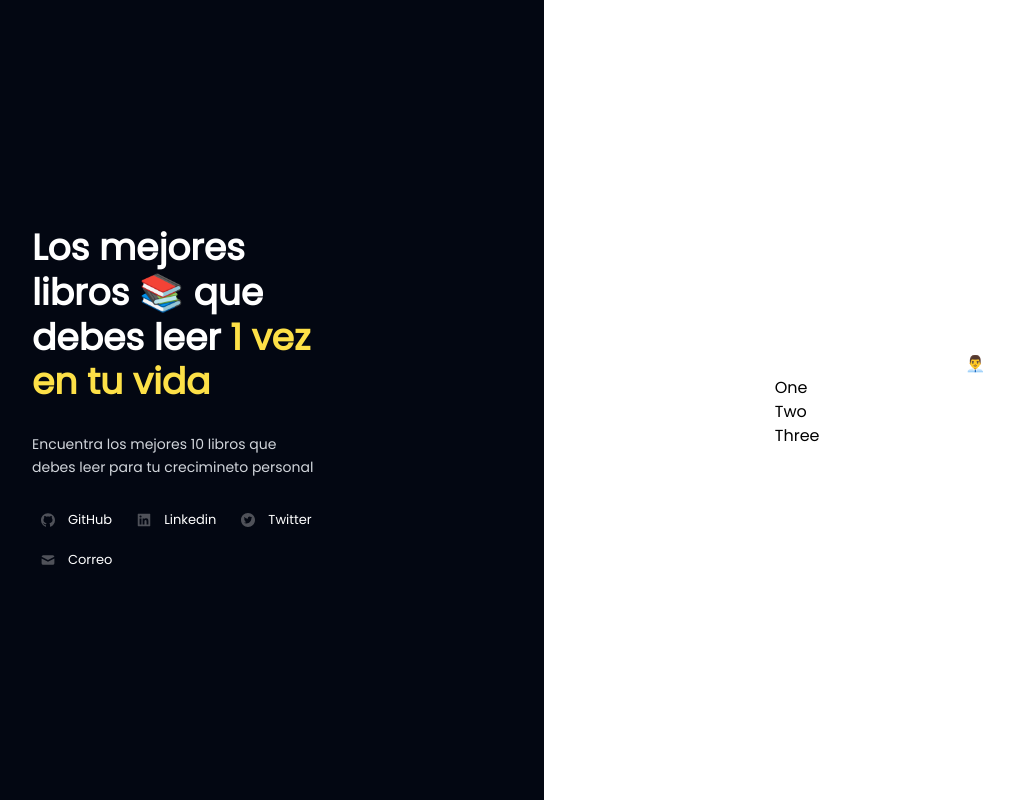
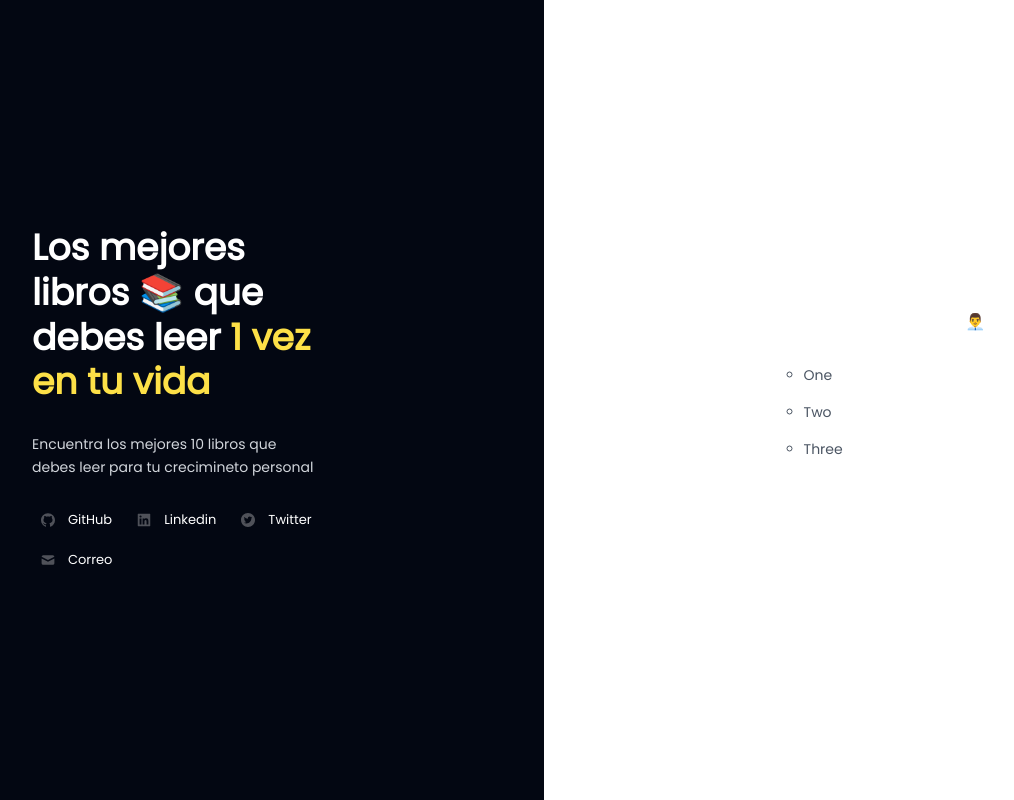
Before and after one commit to coderito/Boof, a Next.js app: page / in a window 1280 px wide. Shown: the whole page, without its empty margins (64-1078 px from the left). Built offline with nearby package versions, Linux system fonts and the light colour scheme.

Commit message:
estilos para el lado derecho

```diff
--- a/src/app/globals.css
+++ b/src/app/globals.css
@@ -5,3 +5,15 @@
 h1, h2, h3, h4, h5, h6, p {
     color: #fff;
 }
+
+ul {
+    padding: 1rem
+}
+
+li {
+    color: #4b5563;
+    font-size: .875rem;
+    line-height: 1.5rem;
+    list-style-type: circle;
+    margin: 0.8rem;
+}
```
